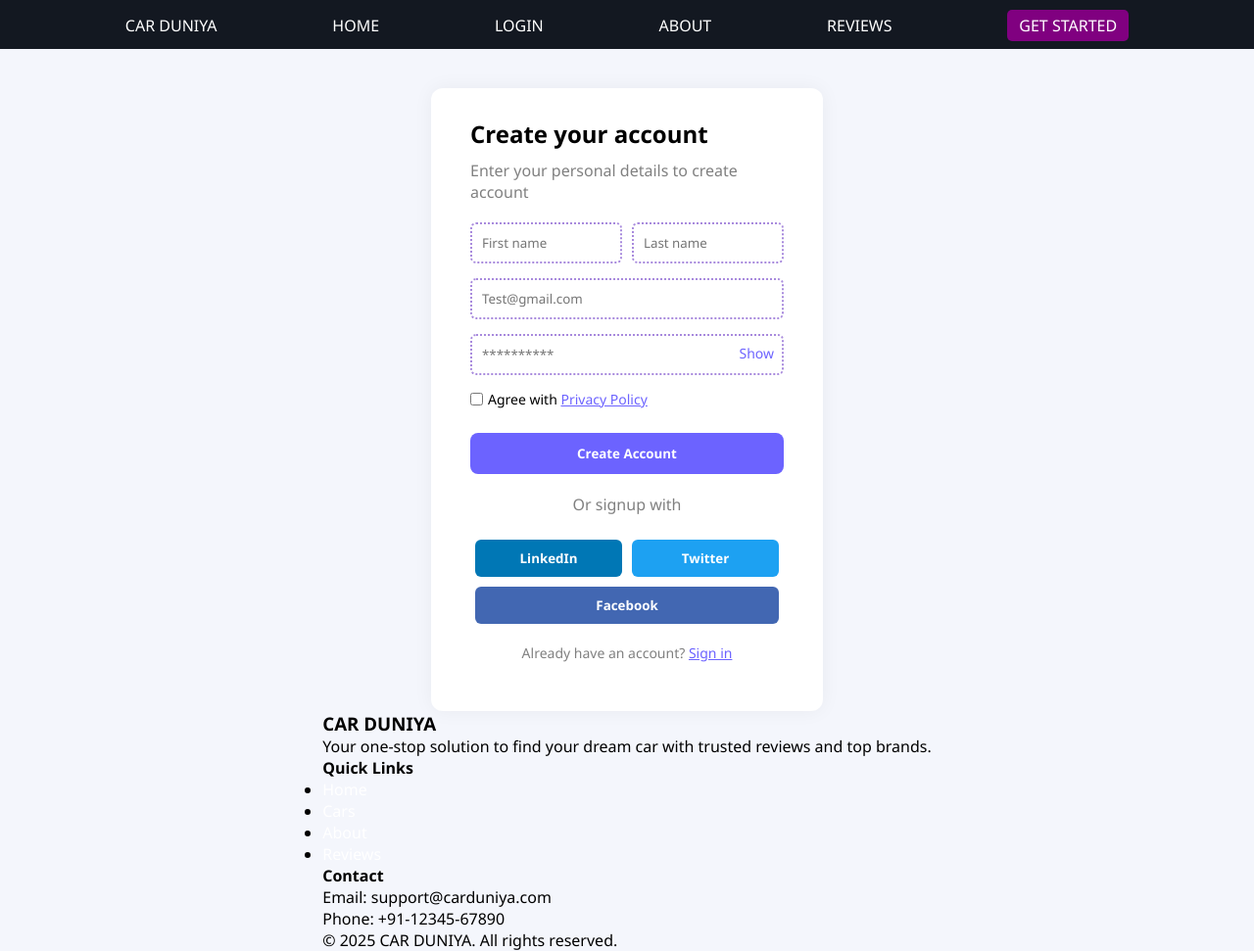
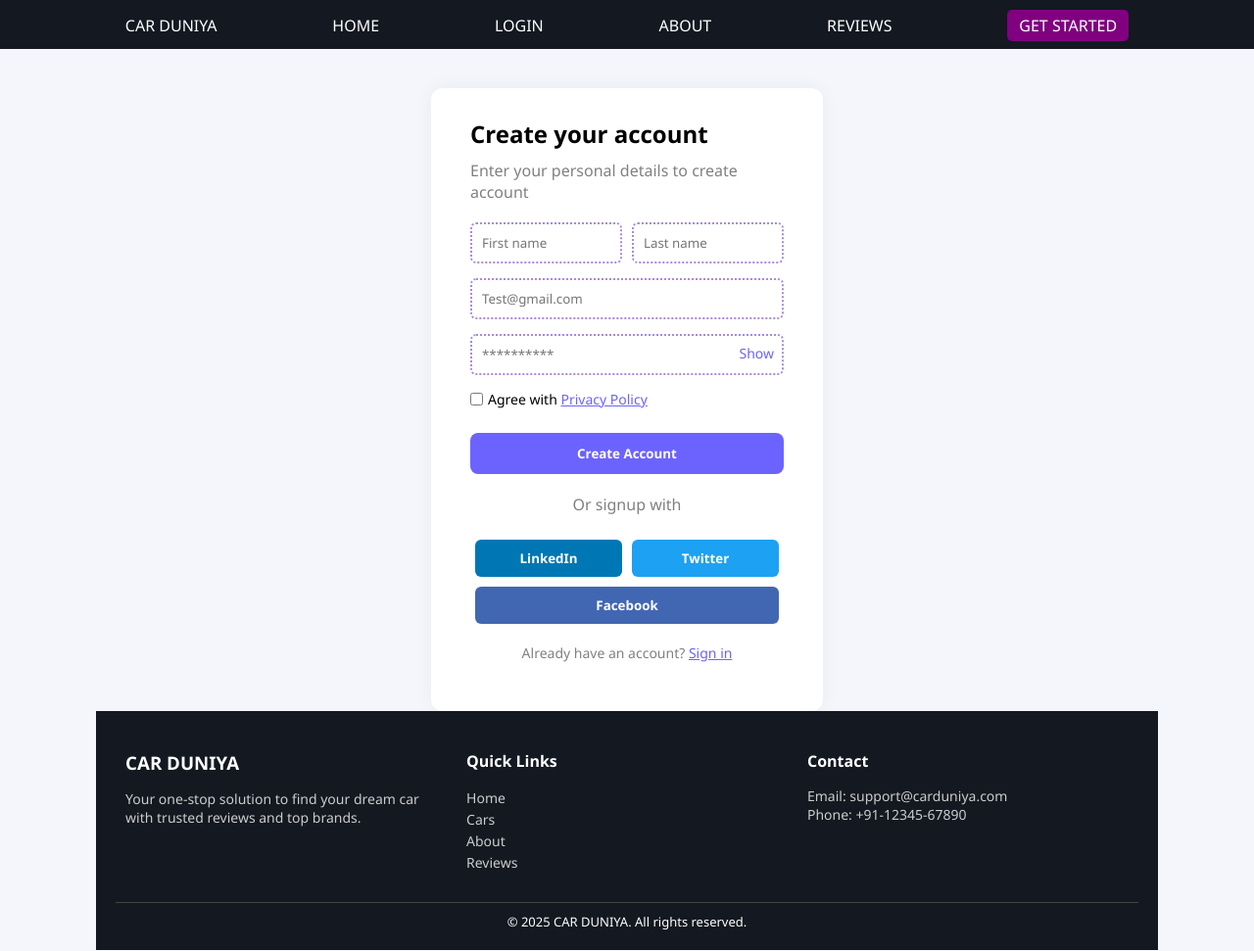
Before and after one commit to Aditya2005-yadav/adi, a plain HTML site: page sign_up.html in a window 1280 px wide. Shown: the whole page at 98% size. Drawn offline with Linux system fonts and the light colour scheme.

Commit message:
Update signup.css

```diff
--- a/signup.css
+++ b/signup.css
@@ -197,3 +197,52 @@ input[type="password"] {
     margin-top: 5px;
   }
 }
+.footer {
+  background-color: #131821;
+  color: white;
+  padding: 30px 20px 10px 20px;
+  font-family: 'Segoe UI', sans-serif;
+}
+
+.footer-container {
+  display: flex;
+  flex-wrap: wrap;
+  justify-content: space-between;
+  max-width: 1200px;
+  margin: auto;
+}
+
+.footer-container > div {
+  flex: 1;
+  min-width: 220px;
+  margin: 10px;
+}
+
+.footer-container h3,
+.footer-container h4 {
+  margin-bottom: 15px;
+}
+
+.footer-container p,
+.footer-container a {
+  color: #ccc;
+  font-size: 14px;
+}
+
+.footer-container ul {
+  list-style: none;
+  padding: 0;
+}
+
+.footer-container a:hover {
+  text-decoration: underline;
+  color: #ffffff;
+}
+
+.footer-bottom {
+  text-align: center;
+  padding: 10px;
+  border-top: 1px solid #444;
+  margin-top: 20px;
+  font-size: 13px;
+}
```
